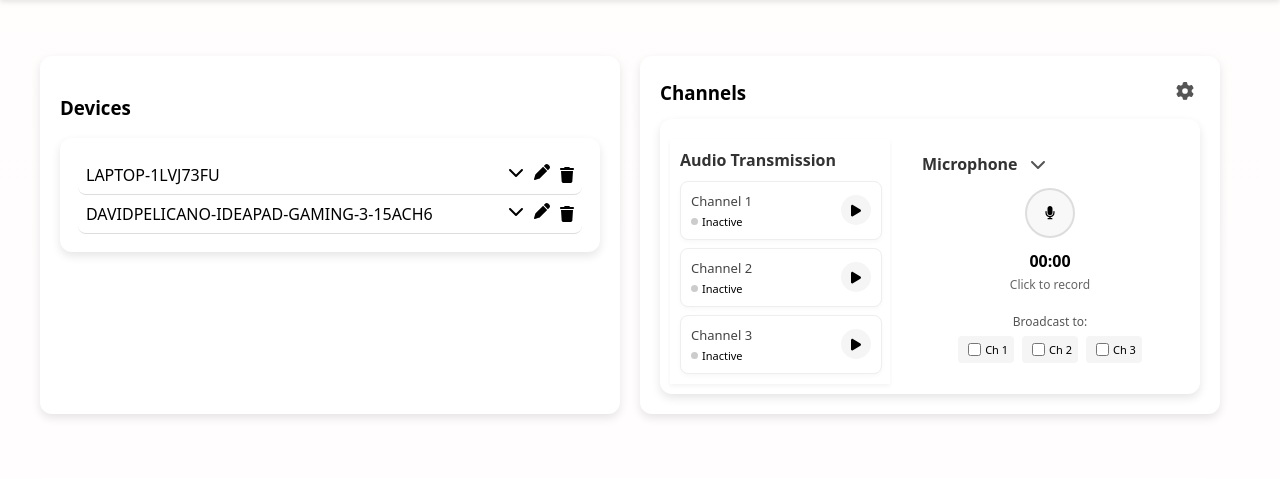
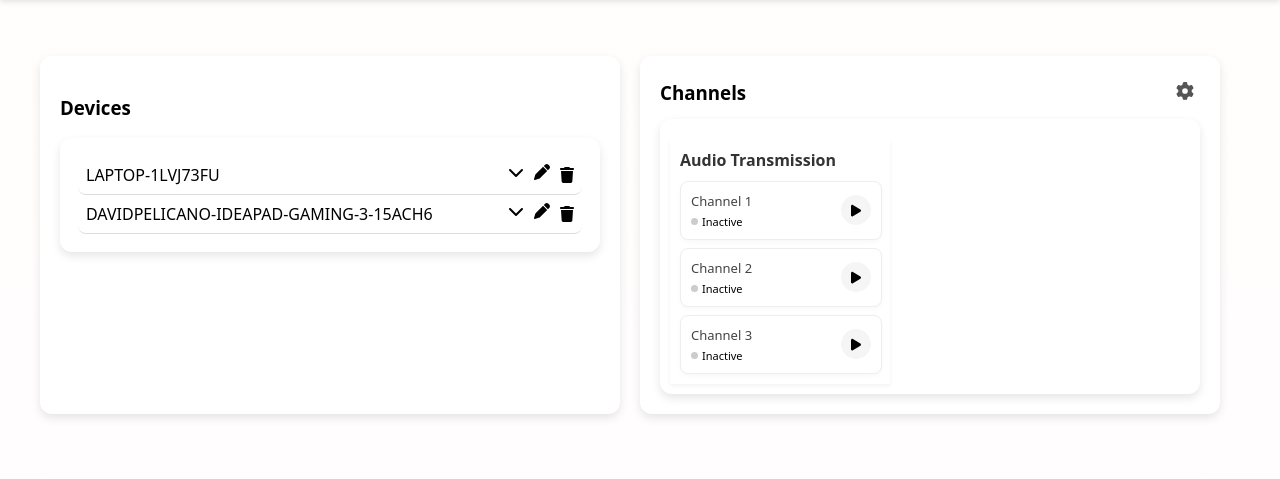
Before and after one commit to pedromelo1316/PECI--Difusao-de-Audio, a Flask app: page / in a window 1280 px wide. Shown: the part 194-673 px from the top of the page. Run offline with Flask 3, Linux system fonts and the light colour scheme; data comes from the database, SQL or seed files in the repository; some libraries are stand-ins or nearby versions.

Commit message:
Sem micro

```diff
--- a/Flask/templates/index.html
+++ b/Flask/templates/index.html
@@ -80,38 +80,7 @@
                                 </div>
                             </div>
 
-                            <!-- Right: Microphone Button -->
-                            <div class="microphone-container">
-                                <div class="mic-header">
-                                    <h4 class="mic-title">Microphone</h4>
-                                    <i id="mic-dropdown-toggle" class="fa-solid fa-chevron-down mic-dropdown-icon"></i>
-                                </div>
 
-                                <div id="mic-device-dropdown" class="mic-device-dropdown">
-                                    <select id="mic-device-select" class="mic-select">
-                                        <option value="" disabled selected>Select microphone...</option>
-                                        <!-- Microphone options will be populated by JavaScript -->
-                                    </select>
-                                </div>
-
-                                <button id="microphoneButton" class="microphone-button" onclick="toggleRecording()">
-                                    <i class="fa-solid fa-microphone"></i>
-                                </button>
-                                <div id="recordingTimer" class="recording-timer">00:00</div>
-                                <div id="recordingStatus" class="recording-status">Click to record</div>
-
-                                <!-- Channel selection for microphone -->
-                                <div class="mic-channel-selection">
-                                    <div class="mic-channels-label">Broadcast to:</div>
-                                    <div class="mic-channels-options">
-                                        {% for channel in channels %}
-                                        <div class="mic-channel-option">
-                                            <input type="checkbox" id="mic-channel-{{ channel.id }}" class="mic-channel-checkbox"
-                                                   data-channel-id="{{ channel.id }}">
-                                            <label for="mic-channel-{{ channel.id }}">Ch {{ channel.id }}</label>
-                                        </div>
-                                        {% endfor %}
-                                    </div>
                                 </div>
                             </div>
                         </div>
```
